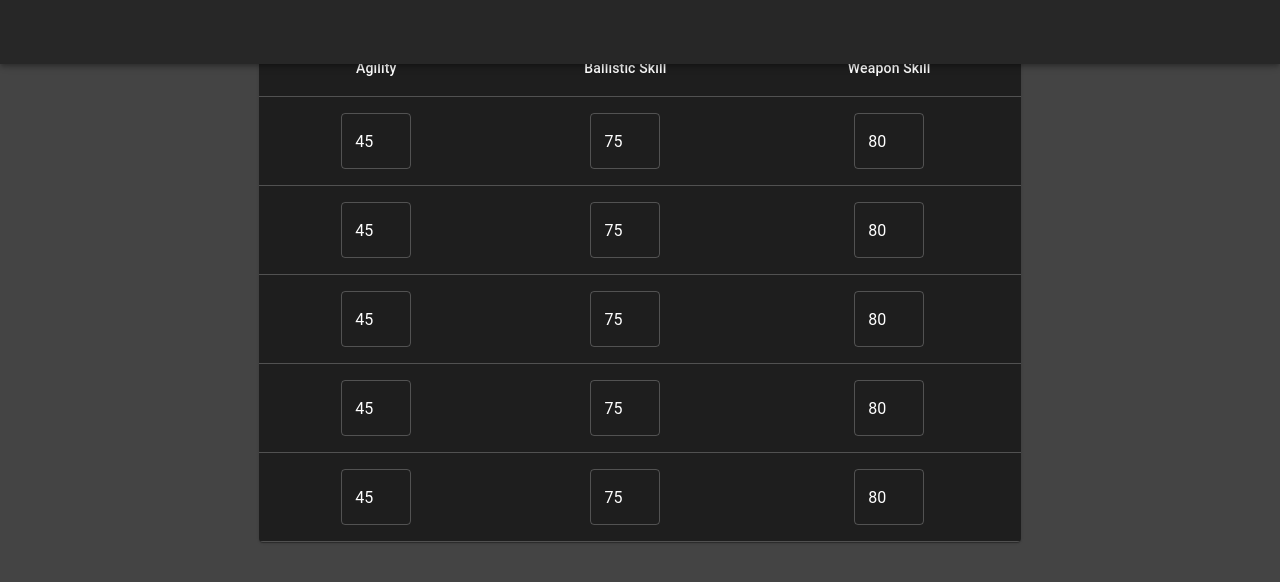
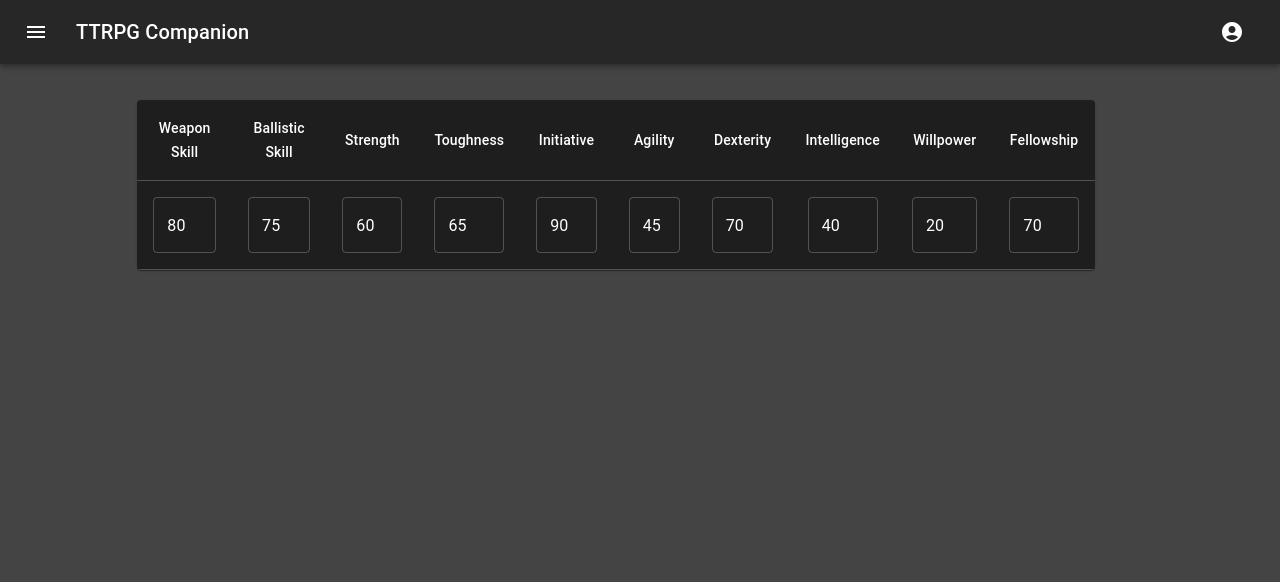
Before and after one commit to PJ-Leyden/ttrpg-companion, a React (Create React App) app: page / in a window 1280 px wide. Shown: the top 582 px of the page. Built offline with nearby package versions, Linux system fonts and the light colour scheme.

Commit message:
Added spacing for menu and new menu items

```diff
--- a/package.json
+++ b/package.json
@@ -19,7 +19,6 @@
     "react-dom": "^18.2.0",
     "react-router-dom": "^6.16.0",
     "react-scripts": "5.0.1",
-    "semantic-ui-react": "^2.1.4",
     "typescript": "^4.9.4",
     "web-vitals": "^2.1.4"
   },
--- a/src/App.module.css
+++ b/src/App.module.css
@@ -1,7 +1,10 @@
 body.backgroundColor {
-    background-color: #444444;
+    display: flex;
 }
 
 .CoreContainer {
-    margin: 40px;
+    margin-top: 100px;
+    margin-left: 0px !important;
+    margin-right: 0px !important;
+    flex-grow: 1;
 }
--- a/src/App.tsx
+++ b/src/App.tsx
@@ -3,12 +3,26 @@ import { IWarhammerCharacteristics } from "./warhammer/models";
 import {
     AppBar,
     Container,
+    IconButton,
     ThemeProvider,
     Toolbar,
     createTheme,
+    Typography,
+    Menu,
+    MenuItem,
+    Drawer,
+    List,
+    ListItem,
+    ListItemButton,
+    ListItemIcon,
+    ListItemText,
 } from "@mui/material";
 import WarhammerCharacterSheet from "./warhammer/WarhammerCharacterSheet";
 import { themeOptions } from "./theme";
+import MenuIcon from "@mui/icons-material/Menu";
+import { AccountCircle } from "@mui/icons-material";
+import { useState } from "react";
+import FileOpenIcon from "@mui/icons-material/FileOpen";
 
 function App() {
     const initSheet: IWarhammerCharacteristics = {
@@ -26,19 +40,90 @@ function App() {
 
     const theme = createTheme(themeOptions);
 
-    document.body.classList.add(styles.backgroundColor);
+    //document.body.classList.add(styles.backgroundColor);
+
+    const [anchorEl, setAnchorEl] = useState<null | HTMLElement>();
+    const [drawerOpen, setDrawerOpen] = useState<boolean>(false);
+
+    const handleMenu = (event: React.MouseEvent<HTMLElement>) => {
+        setAnchorEl(event.currentTarget);
+    };
+
+    const handleClose = () => {
+        setAnchorEl(null);
+    };
 
     return (
-        <div>
         <ThemeProvider theme={theme}>
             <AppBar>
-                    <Toolbar></Toolbar>
+                <Toolbar>
+                    <IconButton
+                        size="large"
+                        edge="start"
+                        color="inherit"
+                        aria-label="menu"
+                        sx={{ mr: 2 }}
+                        onClick={() => setDrawerOpen(true)}
+                    >
+                        <MenuIcon />
+                    </IconButton>
+                    <Typography
+                        variant="h6"
+                        component="div"
+                        sx={{ flexGrow: 1 }}
+                    >
+                        TTRPG Companion
+                    </Typography>
+                    <IconButton
+                        size="large"
+                        aria-label="account of current user"
+                        aria-controls="menu-appbar"
+                        aria-haspopup="true"
+                        onClick={handleMenu}
+                        color="inherit"
+                    >
+                        <AccountCircle />
+                    </IconButton>
+                    <Menu
+                        open={Boolean(anchorEl)}
+                        anchorEl={anchorEl}
+                        anchorOrigin={{
+                            vertical: "top",
+                            horizontal: "right",
+                        }}
+                        transformOrigin={{
+                            vertical: "top",
+                            horizontal: "right",
+                        }}
+                        keepMounted
+                        onClose={handleClose}
+                    >
+                        <MenuItem>Profile</MenuItem>
+                    </Menu>
+                    <Drawer
+                        anchor="left"
+                        open={drawerOpen}
+                        onClose={() => setDrawerOpen(false)}
+                    >
+                        <List>
+                            <ListItem disablePadding>
+                                <ListItemButton>
+                                    <ListItemIcon>
+                                        <FileOpenIcon />
+                                    </ListItemIcon>
+                                    <ListItemText
+                                        primary={"Create New Sheet"}
+                                    />
+                                </ListItemButton>
+                            </ListItem>
+                        </List>
+                    </Drawer>
+                </Toolbar>
             </AppBar>
             <Container className={styles.CoreContainer}>
                 <WarhammerCharacterSheet sheet={initSheet} />
             </Container>
         </ThemeProvider>
-        </div>
     );
 }
 
--- a/src/index.css
+++ b/src/index.css
@@ -1,13 +1,14 @@
 body {
-  margin: 0;
-  font-family: -apple-system, BlinkMacSystemFont, 'Segoe UI', 'Roboto', 'Oxygen',
-    'Ubuntu', 'Cantarell', 'Fira Sans', 'Droid Sans', 'Helvetica Neue',
-    sans-serif;
-  -webkit-font-smoothing: antialiased;
-  -moz-osx-font-smoothing: grayscale;
+    margin: 0;
+    font-family: -apple-system, BlinkMacSystemFont, "Segoe UI", "Roboto",
+        "Oxygen", "Ubuntu", "Cantarell", "Fira Sans", "Droid Sans",
+        "Helvetica Neue", sans-serif;
+    -webkit-font-smoothing: antialiased;
+    -moz-osx-font-smoothing: grayscale;
+    background-color: #444444;
 }
 
 code {
-  font-family: source-code-pro, Menlo, Monaco, Consolas, 'Courier New',
-    monospace;
+    font-family: source-code-pro, Menlo, Monaco, Consolas, "Courier New",
+        monospace;
 }
--- a/src/warhammer/WarhammerCharacterSheet.tsx
+++ b/src/warhammer/WarhammerCharacterSheet.tsx
@@ -1,16 +1,7 @@
 import * as React from "react";
 import { FormikProps, withFormik } from "formik";
 import { IWarhammerCharacteristics } from "./models";
-import {
-    Drawer,
-    Grid,
-    List,
-    ListItem,
-    ListItemButton,
-    ListItemIcon,
-    ListItemText,
-    TextField,
-} from "@mui/material";
+import { Grid } from "@mui/material";
 import NumberInputField from "../common/NumberInputField";
 import styles from "./WarhammerCharacterSheet.module.css";
 import CoreTable from "../common/CoreTable";
@@ -26,9 +17,69 @@ const WarhammerCharacterSheet: React.FC<
         <CoreTable<IWarhammerCharacteristics>
             headers={[
                 {
+                    keyName: "weaponSkill",
+                    label: "Weapon Skill",
+                    componentFormat: (_data: any) => {
+                        return (
+                            <NumberInputField
+                                name="weaponSkill"
+                                className={styles.characteristicNumberInput}
+                            />
+                        );
+                    },
+                },
+                {
+                    keyName: "ballisticSkill",
+                    label: "Ballistic Skill",
+                    componentFormat: (_data: any) => {
+                        return (
+                            <NumberInputField
+                                name="ballisticSkill"
+                                className={styles.characteristicNumberInput}
+                            />
+                        );
+                    },
+                },
+                {
+                    keyName: "strength",
+                    label: "Strength",
+                    componentFormat: (_data: any) => {
+                        return (
+                            <NumberInputField
+                                name="strength"
+                                className={styles.characteristicNumberInput}
+                            />
+                        );
+                    },
+                },
+                {
+                    keyName: "toughness",
+                    label: "Toughness",
+                    componentFormat: (_data: any) => {
+                        return (
+                            <NumberInputField
+                                name="toughness"
+                                className={styles.characteristicNumberInput}
+                            />
+                        );
+                    },
+                },
+                {
+                    keyName: "initiative",
+                    label: "Initiative",
+                    componentFormat: (_data: any) => {
+                        return (
+                            <NumberInputField
+                                name="initiative"
+                                className={styles.characteristicNumberInput}
+                            />
+                        );
+                    },
+                },
+                {
                     keyName: "agility",
                     label: "Agility",
-                    componentFormat: (data: any) => {
+                    componentFormat: (_data: any) => {
                         return (
                             <NumberInputField
                                 name="agility"
@@ -38,47 +89,69 @@ const WarhammerCharacterSheet: React.FC<
                     },
                 },
                 {
-                    keyName: "ballisticSkill",
-                    label: "Ballistic Skill",
-                    componentFormat: (data: any) => {
+                    keyName: "dexterity",
+                    label: "Dexterity",
+                    componentFormat: (_data: any) => {
                         return (
                             <NumberInputField
-                                name="ballisticSkill"
+                                name="dexterity"
                                 className={styles.characteristicNumberInput}
                             />
                         );
                     },
                 },
                 {
-                    keyName: "weaponSkill",
-                    label: "Weapon Skill",
-                    componentFormat: (data: any) => {
+                    keyName: "intelligence",
+                    label: "Intelligence",
+                    componentFormat: (_data: any) => {
                         return (
                             <NumberInputField
-                                name="weaponSkill"
+                                name="intelligence"
+                                className={styles.characteristicNumberInput}
+                            />
+                        );
+                    },
+                },
+                {
+                    keyName: "willpower",
+                    label: "Willpower",
+                    componentFormat: (_data: any) => {
+                        return (
+                            <NumberInputField
+                                name="willpower"
+                                className={styles.characteristicNumberInput}
+                            />
+                        );
+                    },
+                },
+                {
+                    keyName: "fellowship",
+                    label: "Fellowship",
+                    componentFormat: (_data: any) => {
+                        return (
+                            <NumberInputField
+                                name="fellowship"
                                 className={styles.characteristicNumberInput}
                             />
                         );
                     },
                 },
             ]}
-            data={[
-                props.values,
-                props.values,
-                props.values,
-                props.values,
-                props.values,
-            ]}
+            data={[props.values]}
         />
     );
 
     return (
-        <Grid container spacing={2}>
-            <Grid item xs={2} />
-            <Grid item xs={8}>
+        <Grid
+            container
+            spacing={2}
+            sx={{ marginLeft: "auto", marginRight: "auto" }}
+        >
+            <Grid item xs={1} />
+            <Grid item xs={10}>
                 {table}
             </Grid>
-            <Grid item xs={2} />
+            <Grid item xs={1} />
         </Grid>
     );
 };
```
Also changed, not shown: 1 other file (tests, documents, lock files or other folders). Lines whose indentation alone changed are shown as unchanged.
